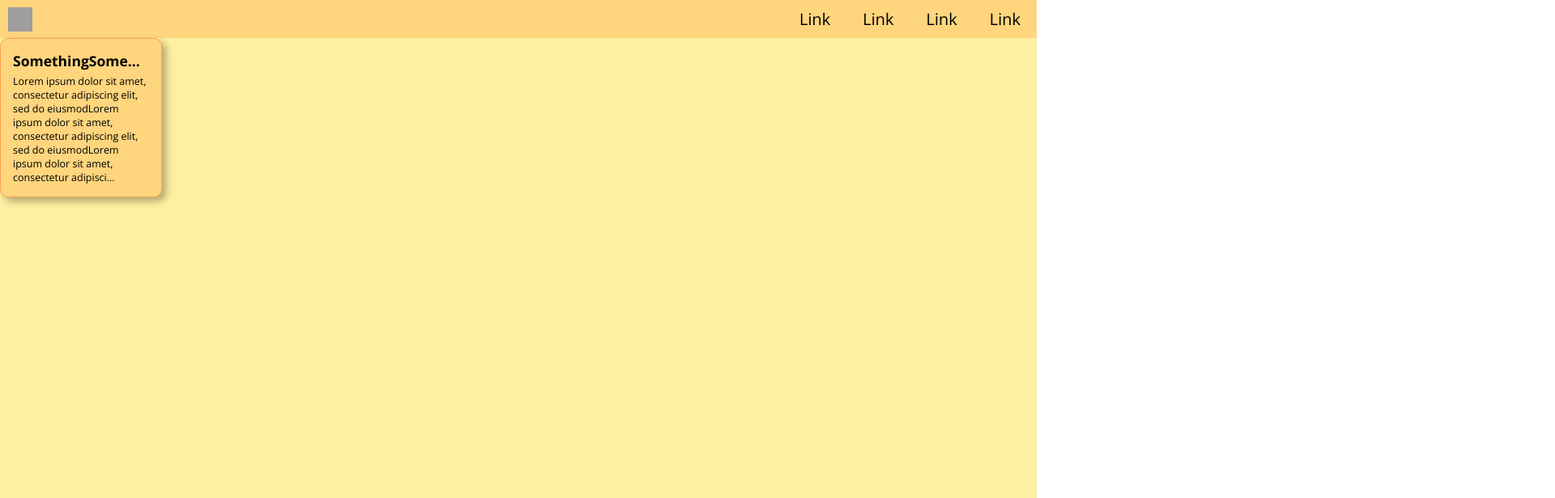
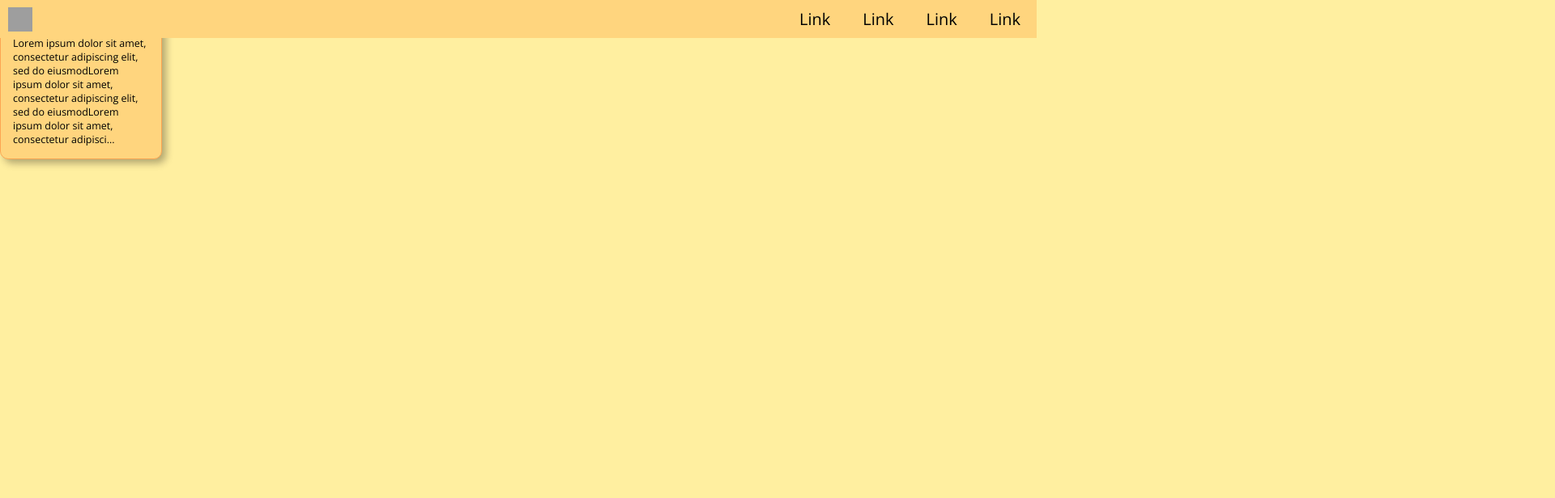
Before and after one commit to TommmyKelly/ProductivityApp, a React (Create React App) app: page / in a window 1280 px wide. Shown: the top 616 px of the page at 81% size, 1920 px wide, since content can reach past the window. Built offline with nearby package versions, Linux system fonts and the light colour scheme; grey boxes are pictures that could not be loaded.

Commit message:
made the board much much larger

```diff
--- a/src/Components/NavigationBar/NavigationBar.module.css
+++ b/src/Components/NavigationBar/NavigationBar.module.css
@@ -4,4 +4,8 @@
    display: flex;
    justify-content: space-between;
    align-items: center;
+   position: fixed;
+   top: 0;
+   left: 0;
+   z-index: 100;
 }
--- a/src/Containers/NoteBoard/NoteBoard.module.css
+++ b/src/Containers/NoteBoard/NoteBoard.module.css
@@ -1,7 +1,7 @@
 .NoteBoard {
    background-color: var(--color-primary-light);
-   min-width: 100%;
-   height: 100vh;
+   width: 1000rem;
+   height: 1000rem;
 }
 
 .Button {
--- a/src/index.css
+++ b/src/index.css
@@ -29,7 +29,6 @@ body {
    font-family: "Open Sans", sans-serif;
    -webkit-font-smoothing: antialiased;
    -moz-osx-font-smoothing: grayscale;
-   overflow-y: hidden;
 }
 
 code {
```
